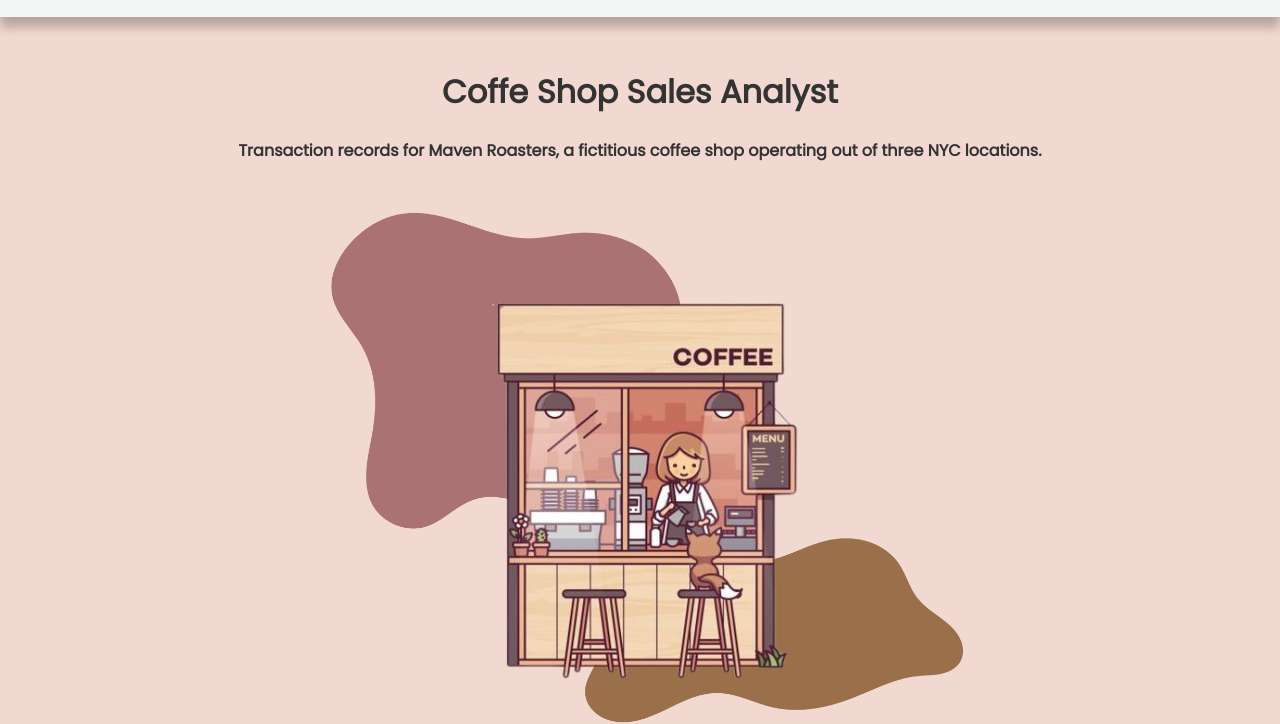
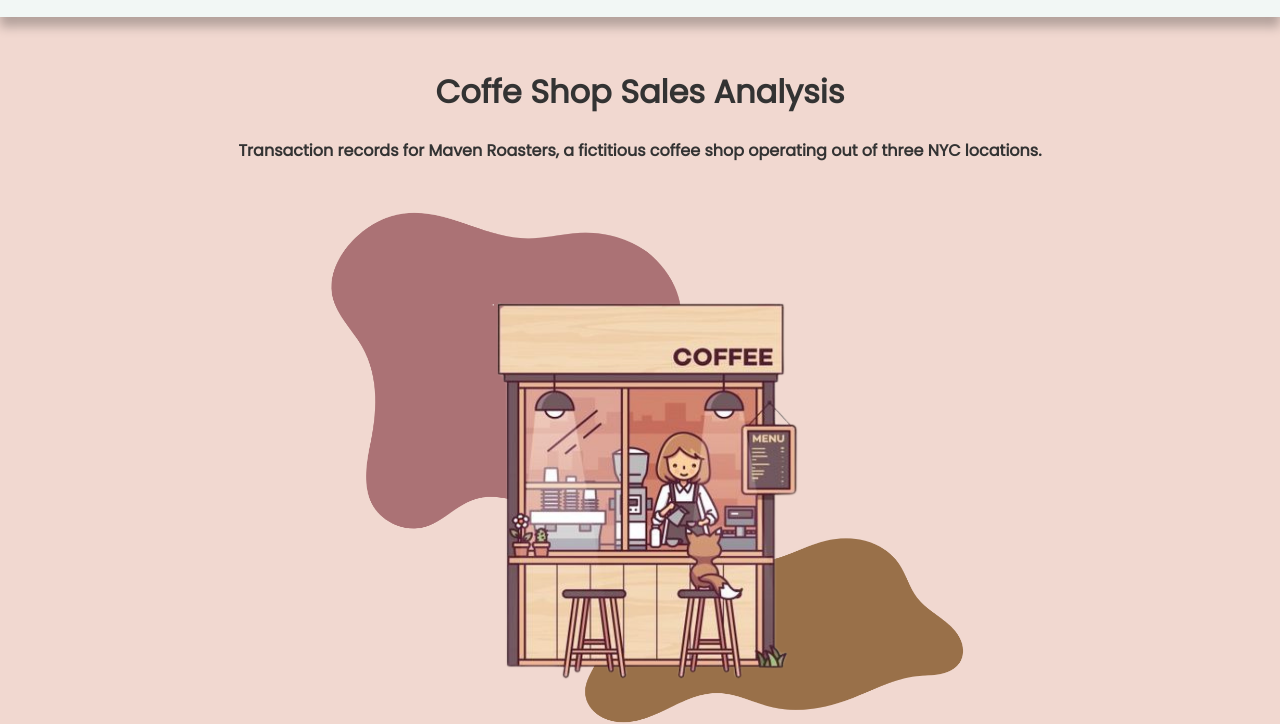
Before and after one commit to Kampus-Merdeka-Software-Engineering/km-feb24-section-semarang-team-20, a website: page index.html in a window 1280 px wide. Shown: the part 83-807 px from the top of the page. Drawn offline with Linux system fonts and the light colour scheme.

Commit message:
last fix alyyyyyyy

```diff
--- a/index.html
+++ b/index.html
@@ -15,11 +15,11 @@
         <div class="landing-page">
             <div class="banner">
                 <div class="text-banner">
-                    <h1>Coffe Shop Sales Analyst</h1>
+                    <h1>Coffe Shop Sales Analysis</h1>
                     <h4>Transaction records for Maven Roasters, a fictitious coffee shop operating out of three NYC locations.</h4>
                     <img
                     src="image/coffe-shop-banner.png"
-                    alt="Coffe Shop"
+                    alt="Coffee Shop"
                     width="1000px"
                     height="550px"
                     style="margin: auto 0">
```
